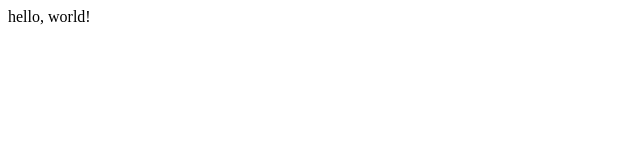
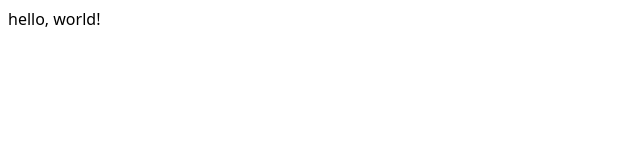
Before and after one commit to sinskiy/odin-form, a plain HTML site: page index.html in a window 1280 px wide. Shown: the full height of the page, 0-640 px from the left. Drawn offline with Linux system fonts and the light colour scheme.

Commit message:
feat: link custom font for logo, add assets, add font stack for main page

```diff
--- a/index.html
+++ b/index.html
@@ -5,6 +5,12 @@
     <meta name="viewport" content="width=device-width, initial-scale=1.0" />
     <title>Sign-up form | The Odin Project</title>
     <link rel="stylesheet" href="style.css" />
+    <link rel="preconnect" href="https://fonts.googleapis.com" />
+    <link rel="preconnect" href="https://fonts.gstatic.com" crossorigin />
+    <link
+      href="https://fonts.googleapis.com/css2?family=Abril+Fatface&display=swap"
+      rel="stylesheet"
+    />
   </head>
   <body>
     hello, world!
--- a/style.css
+++ b/style.css
@@ -0,0 +1,4 @@
+:root {
+  font-family: system-ui, -apple-system, BlinkMacSystemFont, "Segoe UI", Roboto,
+    Oxygen, Ubuntu, Cantarell, "Open Sans", "Helvetica Neue", sans-serif;
+}
```
Also changed, not shown: flag.svg (added), 1 other file.
